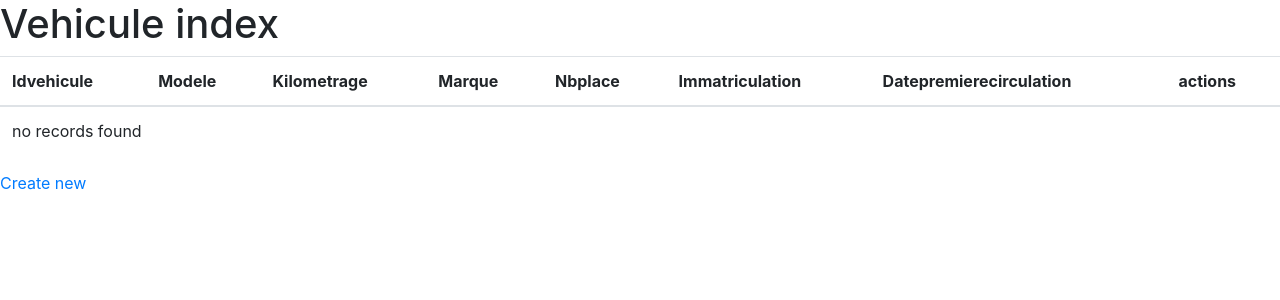
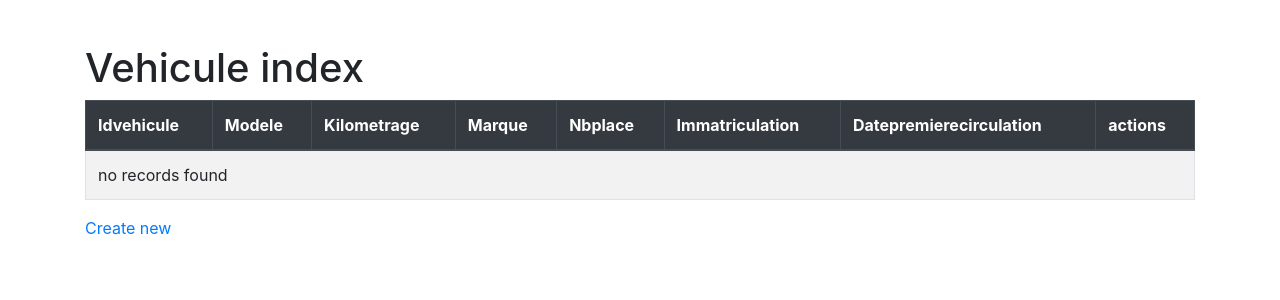
Before and after one commit to abesnardN/justdrive, a Symfony app: template src/AppBundle/Resources/views/vehicule/index.html.twig in a window 1280 px wide. Shown: the part 56-356 px from the top of the page. Run offline with Twig, Linux system fonts and the light colour scheme; the template is opened without the code that fills it, so the values that code supplies are empty; some libraries are stand-ins or nearby versions.

Commit message:
menu en fixed top et contenu en container

```diff
--- a/app/Resources/views/base.html.twig
+++ b/app/Resources/views/base.html.twig
@@ -8,8 +8,14 @@
         <link href="https://stackpath.bootstrapcdn.com/bootstrap/4.3.1/css/bootstrap.min.css" rel="stylesheet">
 
     </head>
-    <body>
+
+    <header class="border-top-0 fixed-top rounded-top border-top align-top">
         {% include 'top_menu.html.twig' %}
+    </header>
+
+    <body class="container" style="
+    margin-top: 100px;
+">
         {% block body %}{% endblock %}
         {% block javascripts %}{% endblock %}
         <script type="application/javascript" src="https://stackpath.bootstrapcdn.com/bootstrap/4.3.1/js/bootstrap.bundle.min.js"></script>
--- a/app/Resources/views/top_menu.html.twig
+++ b/app/Resources/views/top_menu.html.twig
@@ -1,4 +1,4 @@
-    <nav class="navbar navbar-expand-lg navbar-dark bg-success ">
+    <nav class="navbar navbar-expand-lg navbar-dark bg-success  navbar-fixed-top">
         <a class="navbar-brand" href="#">Just Drive</a>
         <button class="navbar-toggler" type="button" data-toggle="collapse" data-target="#navbarSupportedContent" aria-controls="navbarSupportedContent" aria-expanded="false" aria-label="Toggle navigation">
             <span class="navbar-toggler-icon"></span>
--- a/src/AppBundle/Resources/views/vehicule/index.html.twig
+++ b/src/AppBundle/Resources/views/vehicule/index.html.twig
@@ -5,8 +5,8 @@
 {% block body %}
     <h1>Vehicule index</h1>
 
-    <table class="table">
-        <thead>
+    <table class="table table-hover table-striped table-bordered">
+        <thead class="thead-dark">
             <tr>
                 <th>Idvehicule</th>
                 <th>Modele</th>
```
